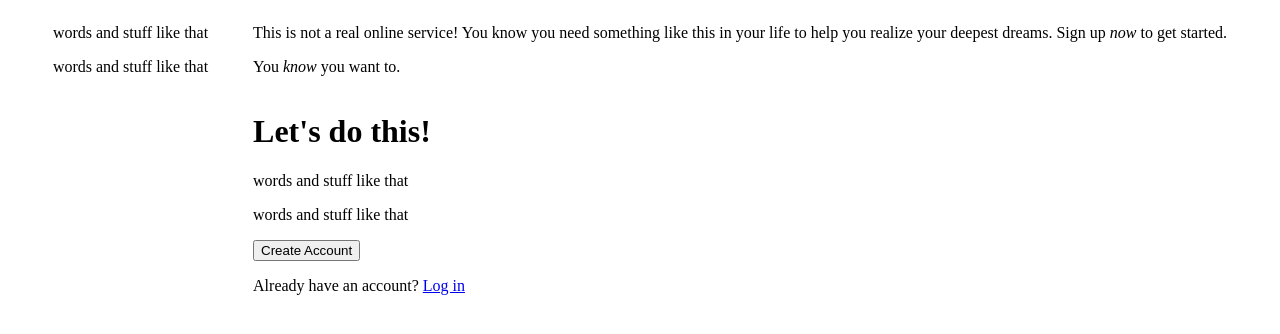
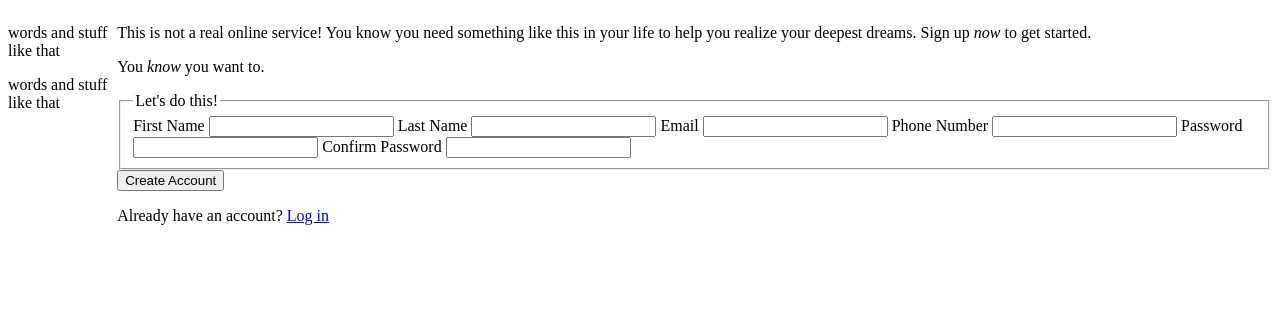
Before and after one commit to sjursaa/odin-sign-up-form, a plain HTML site: page index.html in a window 1280 px wide. Drawn offline with Linux system fonts and the light colour scheme.

Commit message:
add form contents to form-section

```diff
--- a/index.html
+++ b/index.html
@@ -24,12 +24,32 @@
       </div>
       <!-- TODO: implement form -->
       <div class="form-section">
-        <h1>Let's do this!</h1>
-        <p>words and stuff like that</p>
-        <p>words and stuff like that</p>
+        <fieldset>
+          <legend>Let's do this!</legend>
+          <label for="first-name">First Name</label>
+          <input type="text" id="first-name" name="first-name" />
+
+          <label for="last-name">Last Name</label>
+          <input type="text" id="last-name" name="last-name" />
+
+          <label for="email">Email</label>
+          <input type="text" id="email" name="email" />
+
+          <label for="phone-number">Phone Number</label>
+          <input type="text" id="phone-number" name="phone-number" />
+
+          <label for="password">Password</label>
+          <input type="text" id="password" name="password" />
+
+          <label for="password">Confirm Password</label>
+          <input type="text" id="password" name="password" />
+        </fieldset>
+        <!-- <h1>Let's do this!</h1> -->
+        <!-- <p>words and stuff like that</p> -->
+        <!-- <p>words and stuff like that</p> -->
       </div>
       <div class="button-section">
-        <button type="">Create Account</button>
+        <button type="button">Create Account</button>
         <p>
           Already have an account?
           <a href="https://www.youtube.com/watch?v=dQw4w9WgXcQ">Log in</a>
```
